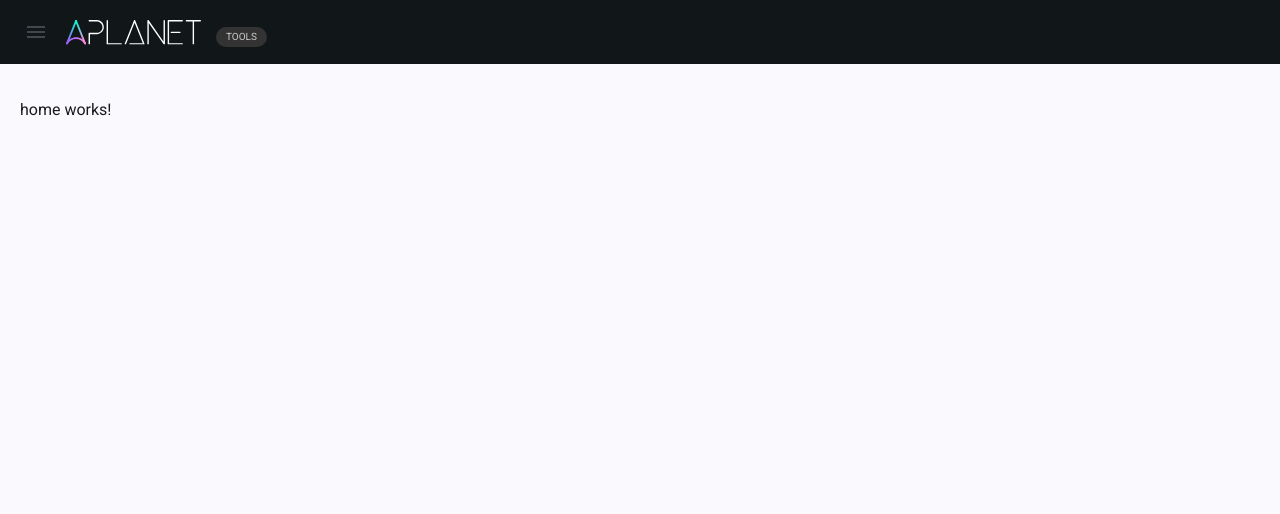
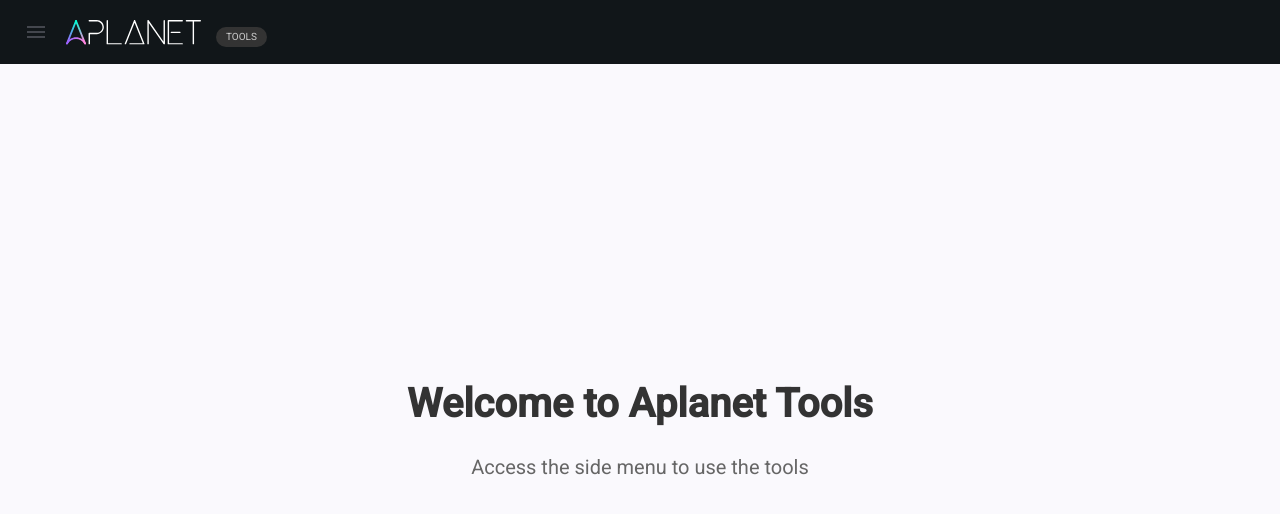
Before and after one commit to marcogarciatripeh/aplanet-tools, an Angular app: page /home in a window 1280 px wide. Shown: the top 514 px of the page. Built offline with nearby package versions, Linux system fonts and the light colour scheme.

Commit message:
home factory

```diff
--- a/src/app/modules/home/home.component.html
+++ b/src/app/modules/home/home.component.html
@@ -1 +1,4 @@
-<p>home works!</p>
+<div class="welcome-container">
+  <h1 class="main-title">Welcome to Aplanet Tools</h1>
+  <p class="subtitle">Access the side menu to use the tools</p>
+</div>
--- a/src/app/modules/home/home.component.scss
+++ b/src/app/modules/home/home.component.scss
@@ -0,0 +1,21 @@
+.welcome-container {
+  display: flex;
+  flex-direction: column;
+  justify-content: center;
+  align-items: center;
+  height: calc(100% - 100px);
+  text-align: center;
+  padding: 1.52rem;
+
+  .main-title {
+    font-size: 2.5rem;
+    font-weight: 800;
+    margin-bottom: 0.5rem;
+    color: #333;
+  }
+
+  .subtitle {
+    font-size: 1.25rem;
+    color: #666;
+  }
+}
```
